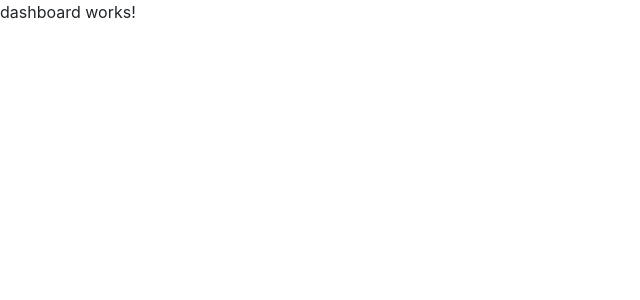
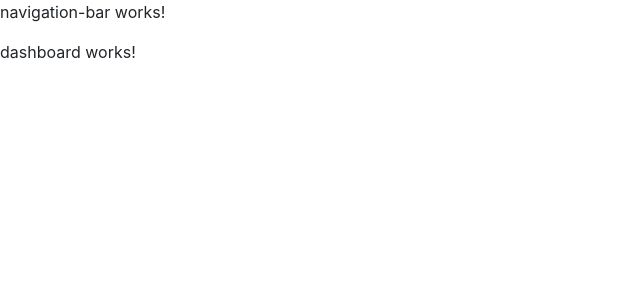
Before and after one commit to LaunchCodeLiftoffProjects/CountDown, an Angular app in the folder countDownFrontEnd/: page /dashboard in a window 1280 px wide. Shown: the top 300 px of the page, without its empty margins (0-640 px from the left). Built offline with nearby package versions, Linux system fonts and the light colour scheme.

Commit message:
Added navigation bar selector

```diff
--- a/countDownFrontEnd/src/app/app.component.html
+++ b/countDownFrontEnd/src/app/app.component.html
@@ -1 +1,2 @@
+<app-navigation-bar></app-navigation-bar>
 <router-outlet></router-outlet>
```
